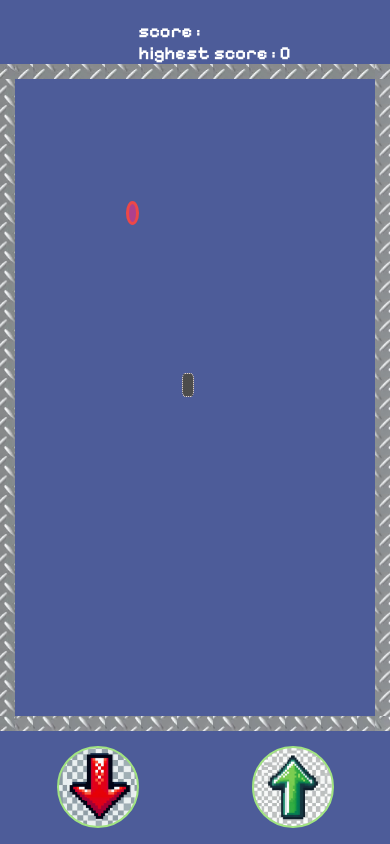
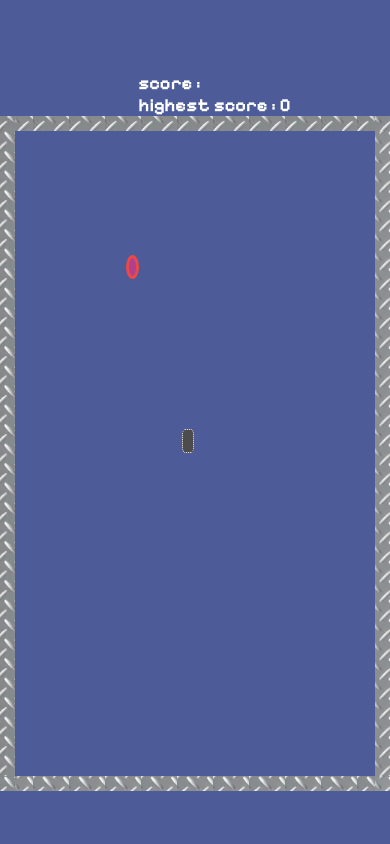
Before and after one commit to erufan/snake_game, a website built with Vite: page index.html in a window 390 px wide. Both pictures are taken after a click on the button "start". Built offline with nearby package versions, Linux system fonts and the light colour scheme.

Commit message:
improve the responsiveness of game

```diff
--- a/src/components/gameController/controlersStyle.css
+++ b/src/components/gameController/controlersStyle.css
@@ -1,8 +1,8 @@
 .controlersContainer {
   display: flex;
   justify-content: space-around;
-  width: 100%;
-  margin: 4% 2%;
+  width: 60%;
+  margin: 2%;
 }
 
 .controlers {
@@ -14,7 +14,6 @@
   cursor: pointer;
   color: #ffffff;
   width: 20%;
-  height: 100%;
 }
 
 .up {
--- a/src/main.ts
+++ b/src/main.ts
@@ -26,7 +26,7 @@ const startGame = () => {
     app!.classList.add("play");
 
     createScore();
-    createControlers();
+    if (screen.width <= 768) createControlers();
     createSnake();
     increaseSpeed();
   }
```
